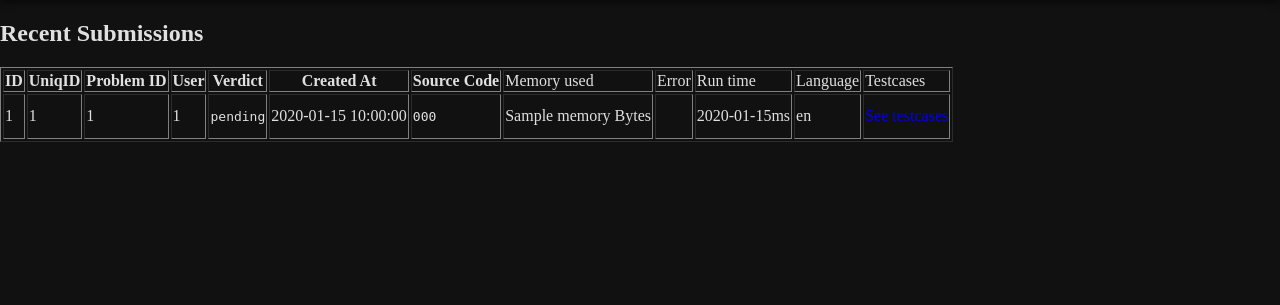
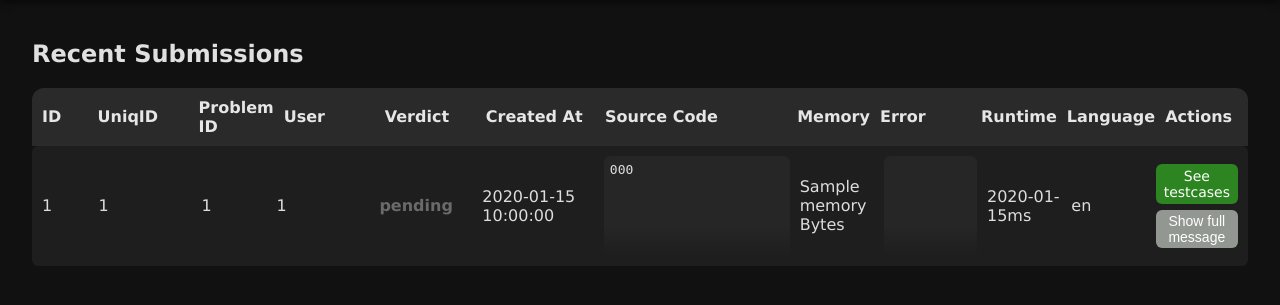
Before and after one commit to Tiez/DiplomaProject, a Flask app: template templates/admin/adminSub.html in a window 1280 px wide. Shown: the part 54-359 px from the top of the page. Run offline with Flask 3, Linux system fonts and the light colour scheme; the template is opened without the code that fills it: most values are stand-ins (such as "Sample title", 1, 10 or a date in 2020).

Commit message:
Polished admin submission panel

```diff
--- a/run.py
+++ b/run.py
@@ -289,7 +289,7 @@ if __name__ == "__main__":
         try:
             args = json.loads(case["input"])
             docker_cmd = [
-                "docker", "run", "--rm",
+                "docker", "run", "--memory=100m",  "--rm",
                 "-v", f"{SANDBOX_DIR}:/app",
                 DOCKER_IMAGE,
                 "python3", f"/app/{os.path.basename(temp_file)}",
@@ -405,10 +405,17 @@ if __name__ == "__main__":
                 "verdict": "Time Limit Exceeded",
                 "error": ""
             })
-
+            print("===================================================")
+            print(results)
             conn = get_db_connection()
 
+            conn.execute(
+            "UPDATE submissions SET status=?, memory=?, runtime=? WHERE UniqID = ?",
+            ( "Time Limit", "0", "", submission_id ))
+
             for submissionTestCase in results:
+                print("what???")
+
                 print(submissionTestCase)
                 conn.execute(
                 "INSERT INTO testcaseSub (subID, input, expected, printed, output, verdict, error) VALUES(?, ?, ?, ?, ?, ?, ?)",
--- a/templates/admin/adminSub.html
+++ b/templates/admin/adminSub.html
@@ -1,47 +1,253 @@
 {% extends "admin/admin.html" %}
 {% block title %}Submissions{% endblock %}
 
+{% block style %}
+<style>
+    /* Container */
+    #submission-container {
+        max-width: 95%;
+        margin: 20px auto;
+        font-family: 'Lucida Sans', sans-serif;
+        overflow-x: auto;
+    }
+
+    /* Header row */
+    #submission-header {
+        display: grid;
+        grid-template-columns: 0.5fr 1fr 0.7fr 1fr 1fr 1.2fr 2fr 0.8fr 1fr 0.8fr 0.8fr 0.8fr;
+        align-items: center;
+        padding: 10px;
+        gap: 10px;
+        background-color: #2a2a2a;
+        color: #e6e6e6;
+        font-weight: bold;
+        border-radius: 12px 12px 0 0;
+    }
+
+    /* Each submission row */
+    .submission-row {
+        display: grid;
+        grid-template-columns: 0.5fr 1fr 0.7fr 1fr 1fr 1.2fr 2fr 0.8fr 1fr 0.8fr 0.8fr 0.8fr;
+        gap: 10px;
+        background-color: #1e1e1e;
+        color: #ddd;
+        margin-bottom: 2px;
+        border-radius: 6px;
+        padding: 10px;
+        transition: all 0.3s ease;
+        align-items: center;
+        /* top-align for expanded panel */
+    }
+
+    /* Code/Error sections inside row with fade effect */
+    .submission-row .sub-code,
+    .submission-row .sub-error {
+        position: relative;
+        max-height: 100px;
+        overflow: hidden;
+        border-radius: 6px;
+    }
+
+    .submission-row .sub-code pre,
+    .submission-row .sub-error pre {
+        margin: 0;
+        font-size: 13px;
+        background-color: #262626;
+        padding: 6px;
+        border-radius: 6px;
+        overflow-x: auto;
+        white-space: pre-wrap;
+        word-break: break-word;
+        height: 99999px;
+    }
+
+    .submission-row .sub-code::after,
+    .submission-row .sub-error::after {
+        content: '';
+        position: absolute;
+        bottom: 0;
+        left: 0;
+        width: 100%;
+        height: 30px;
+        background: linear-gradient(to bottom, rgba(30, 30, 30, 0) 0%, rgba(30, 30, 30, 1) 100%);
+        pointer-events: none;
+    }
+
+    /* Dropdown panel inside row, spans all columns */
+    .dropdown-panel {
+        display: none;
+        background-color: #262626;
+        color: #fff;
+        padding: 10px;
+        border-radius: 6px;
+        font-size: 13px;
+        white-space: pre-wrap;
+        word-break: break-word;
+        overflow-x: auto;
+        grid-column: 1 / -1;
+        margin-top: 10px;
+    }
+
+    /* Verdict colors */
+    .verdict-correct {
+        color: #2d8521;
+        font-weight: bold;
+    }
+
+    .verdict-wrong {
+        color: #852121;
+        font-weight: bold;
+    }
+
+    .verdict-error {
+        color: #f0a500;
+        font-weight: bold;
+    }
+
+    .verdict-time-limit {
+        color: #2d2d85;
+        font-weight: bold;
+    }
+
+    .verdict-pending {
+        color: #696a69;
+        font-weight: bold;
+    }
+
+    /* Testcase links */
+    .sub-tc a {
+        background-color: #2d8521;
+        color: #fff;
+        padding: 4px 8px;
+        border-radius: 6px;
+        text-decoration: none;
+        font-size: 14px;
+        display: inline-block;
+        text-align: center;
+    }
+
+    .sub-tc a:hover {
+        background-color: #1f5e17;
+    }
+
+    /* Expand button */
+    .expand-btn {
+        background-color: #2d8521;
+        color: #fff;
+        border: none;
+        border-radius: 6px;
+        padding: 3px 8px;
+        font-size: 14px;
+        cursor: pointer;
+        grid-column: 1 / -1;
+        margin-top: 6px;
+    }
+
+    .expand-btn:hover {
+        background-color: #1f5e17;
+    }
+
+    .dis-expand-btn {
+        background-color: #929791;
+        color: #fff;
+        border: none;
+        border-radius: 6px;
+        padding: 3px 8px;
+        font-size: 14px;
+        cursor: pointer;
+        grid-column: 1 / -1;
+        margin-top: 6px;
+    }
+
+
+    /* Responsive adjustments */
+    @media screen and (max-width: 1024px) {
+
+        #submission-header,
+        .submission-row {
+            grid-template-columns: 0.5fr 1fr 0.7fr 1fr 1fr 1.2fr 2fr 0.8fr 0.8fr 0.8fr;
+        }
+    }
+
+    @media screen and (max-width: 768px) {
+
+        #submission-header,
+        .submission-row {
+            grid-template-columns: 1fr 1fr 1fr 1fr 1fr;
+            font-size: 13px;
+        }
+    }
+</style>
+{% endblock %}
+
 {% block content %}
+<div id="submission-container">
+    <h2>Recent Submissions</h2>
 
-<h2>Recent Submissions</h2>
+    <div id="submission-header">
+        <div class="sub-ID">ID</div>
+        <div class="sub-uniq">UniqID</div>
+        <div class="sub-prob">Problem ID</div>
+        <div class="sub-user">User</div>
+        <div class="sub-verdict">Verdict</div>
+        <div class="sub-time">Created At</div>
+        <div class="sub-code">Source Code</div>
+        <div class="sub-memory">Memory</div>
+        <div class="sub-error">Error</div>
+        <div class="sub-runtime">Runtime</div>
+        <div class="sub-lang">Language</div>
+        <div class="sub-tc">Actions</div>
+    </div>
 
-<table border="1">
-    <tr>
-        <th>ID</th>
-        <th>UniqID</th>
-        <th>Problem ID</th>
-        <th>User</th>
-        <th>Verdict</th>
-        <th>Created At</th>
-        <th>Source Code</th>
-        <td>Memory used</td>
-        <td>Error</td>
-        <td>Run time</td>
-        <td>Language</td>
-        <td>Testcases</td>
+    {% for s in submissions %}
+    <div class="submission-row" id="row-{{ s.subID }}">
+        <div class="sub-ID">{{ s.subID }}</div>
+        <div class="sub-uniq">{{ s.UniqID }}</div>
+        <div class="sub-prob">{{ s.problem_id }}</div>
+        <div class="sub-user">{{ s.userID }}</div>
+        <div class="sub-verdict verdict-{{ s.status|lower|replace(' ', '-') }}">{{ s.status }}</div>
+        <div class="sub-time">{{ s.subTime }}</div>
 
-    </tr>
-    {% for s in submissions %}
-    <tr>
-        <td>{{ s.subID }}</td>
-        <td>{{ s.UniqID }}</td>
-        <td>{{ s.problem_id }}</td>
-        <td>{{ s.userID }}</td>
-        <td>
-            <pre>{{ s.status }}</pre>
-        </td>
-        <td>{{ s.subTime }}</td>
-        <td>
+        <div class="sub-code">
             <pre>{{ s.code }}</pre>
-        </td>
-        <td>{{ s.memory }} Bytes</td>
-        <td>
-            <pre>{{ s.error }} </pre>
-        </td>
-        <td>{{ s.runtime }}ms</td>
-        <td>{{ s.language }}</td>
-        <td> <a href="{{ url_for('admin_SubTC', subId=s.UniqID) }}">See testcases</a> </td>
-    </tr>
+        </div>
+        <div class="sub-memory">{{ s.memory }} Bytes</div>
+        <div class="sub-error">
+            <pre>{{ s.error }}</pre>
+        </div>
+        <div class="sub-runtime">{{ s.runtime }}ms</div>
+        <div class="sub-lang">{{ s.language }}</div>
+        <div>
+            <div class="sub-tc"><a href="{{ url_for('admin_SubTC', subId=s.UniqID) }}">See testcases</a></div>
+            {% if s.error|length > 10 or s.code|length > 50 %}
+            <button class="expand-btn" onclick="toggleDropdown('{{ s.subID }}', this)">Show full message</button>
+            {% else %}
+            <button class="dis-expand-btn">Show full message</button>
+            {% endif %}
+        </div>
+
+
+
+        <div class="dropdown-panel" id="dropdown-{{ s.subID }}">
+            <strong>Full Source Code:</strong>
+            <pre>{{ s.code }}</pre>
+            <strong>Error Message:</strong>
+            <pre>{{ s.error }}</pre>
+        </div>
+    </div>
     {% endfor %}
-</table>
+</div>
+
+<script>
+    function toggleDropdown(subId, btn) {
+        const panel = document.getElementById('dropdown-' + subId);
+        if (panel.style.display === 'block') {
+            panel.style.display = 'none';
+            btn.textContent = 'Show full message';
+        } else {
+            panel.style.display = 'block';
+            btn.textContent = 'Hide full message';
+        }
+    }
+</script>
 {% endblock %}
```
Also changed, not shown: templates/ProblemDB.db.
